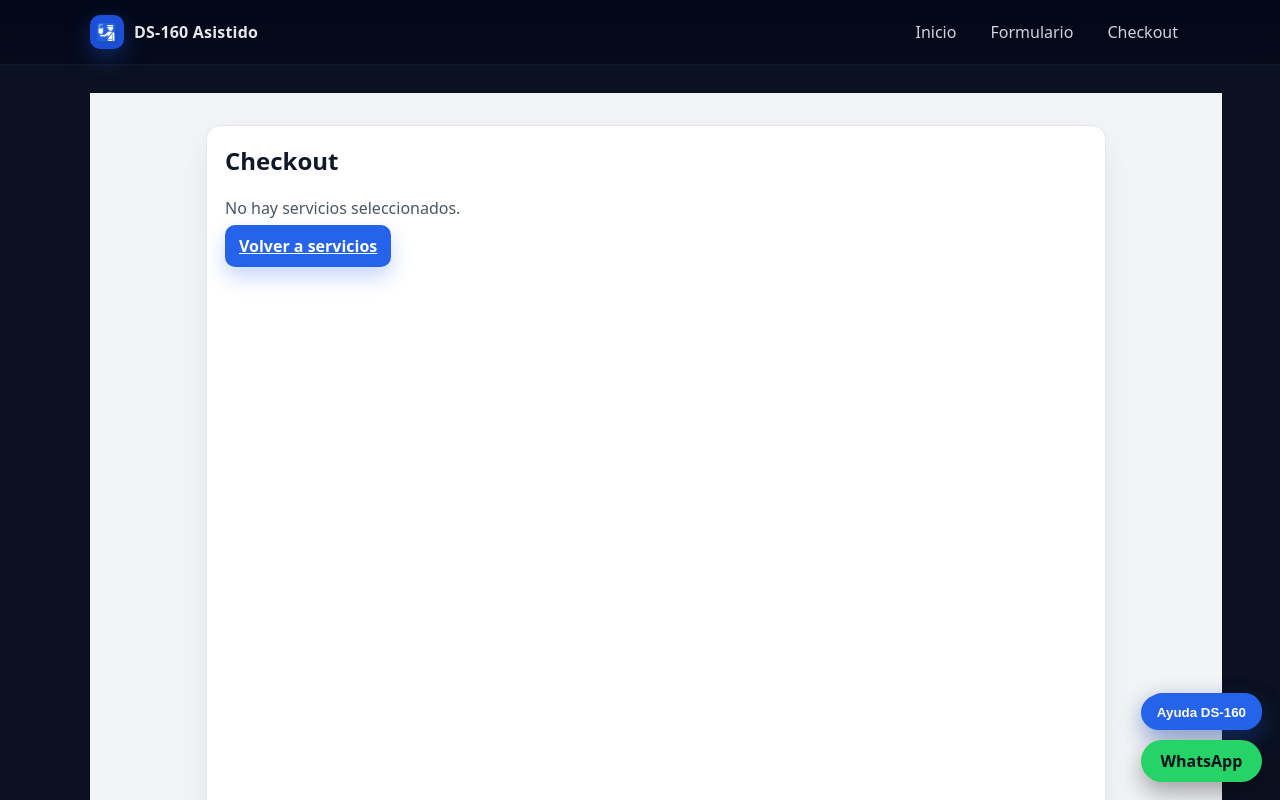
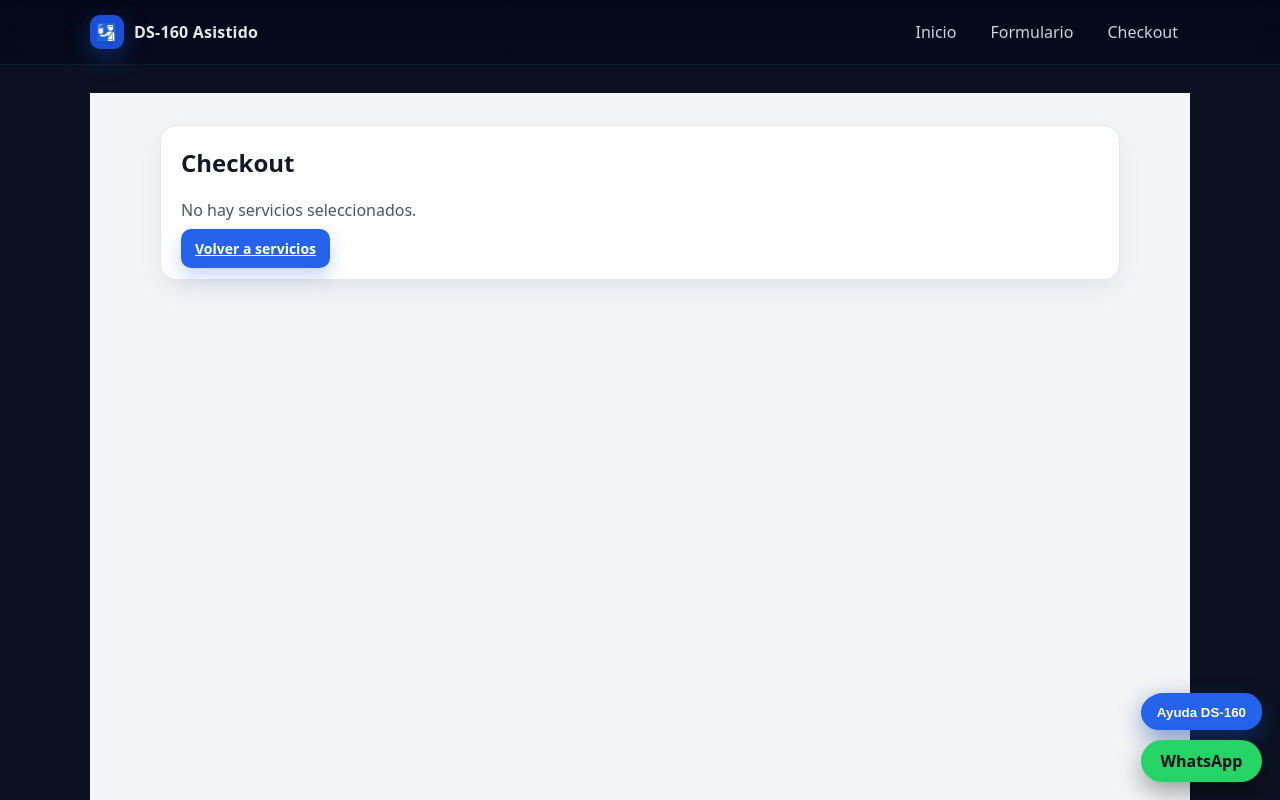
Before and after one commit to robertotitus86/ds160-app, a Next.js app: page /checkout in a window 1280 px wide. Shown: the top 800 px of the page. Built offline with nearby package versions, Linux system fonts and the light colour scheme.

Commit message:
Update page.tsx

```diff
--- a/app/checkout/page.tsx
+++ b/app/checkout/page.tsx
@@ -23,34 +23,45 @@ const TITLES: Record<string, string> = {
 type Method = "deuna" | "transferencia" | "paypal_soon" | "card_soon";
 
 const css = {
+  // Fondo general claro para todo el checkout
+  page: {
+    width: "100%",
+    minHeight: "100vh",
+    background: "#f3f4f6", // gris claro
+    padding: "32px 16px",
+    boxSizing: "border-box",
+  } as React.CSSProperties,
+
   wrapper: {
     display: "flex",
     justifyContent: "center",
     width: "100%",
-    minHeight: "100vh",
-    padding: "32px 16px 48px",
-    background: "#f3f4f6", // fondo gris claro (más confianza)
   } as React.CSSProperties,
+
   inner: {
     width: "100%",
-    maxWidth: 900,
+    maxWidth: 960,
     display: "grid",
-    gap: 18,
+    gap: 20,
   } as React.CSSProperties,
+
+  // Tarjetas tipo banca / SaaS
   card: {
     background: "#ffffff",
-    padding: 18,
-    borderRadius: 14,
+    padding: 20,
+    borderRadius: 16,
     border: "1px solid #e5e7eb",
-    boxShadow: "0 12px 30px rgba(15,23,42,0.06)",
+    boxShadow: "0 10px 25px rgba(15,23,42,0.06)",
   } as React.CSSProperties,
+
   label: {
     fontSize: 13,
     opacity: 0.9,
     display: "block",
     marginBottom: 4,
-    color: "#111827",
+    color: "#4b5563",
   } as React.CSSProperties,
+
   input: {
     width: "100%",
     padding: "8px 10px",
@@ -61,16 +72,19 @@ const css = {
     outline: "none",
     fontSize: 14,
   } as React.CSSProperties,
+
   btn: {
     background: "#2563eb",
-    color: "#ffffff",
+    color: "#fff",
     border: "none",
     borderRadius: 10,
     padding: "10px 14px",
     cursor: "pointer",
     fontWeight: 600,
-    boxShadow: "0 10px 20px rgba(37,99,235,0.25)",
+    fontSize: 14,
+    boxShadow: "0 8px 18px rgba(37,99,235,0.25)",
   } as React.CSSProperties,
+
   ghost: {
     background: "#e5e7eb",
     color: "#111827",
@@ -79,33 +93,93 @@ const css = {
     padding: "10px 14px",
     cursor: "pointer",
     fontWeight: 500,
+    fontSize: 14,
   } as React.CSSProperties,
+
+  // Error en rojo suave
   error: {
     background: "#fef2f2",
     border: "1px solid #fecaca",
     padding: 12,
     color: "#b91c1c",
-    borderRadius: 10,
+    borderRadius: 12,
   } as React.CSSProperties,
+
+  // Toast flotante de éxito
+  toastContainer: {
+    position: "fixed",
+    top: 80,
+    right: 24,
+    zIndex: 60,
+  } as React.CSSProperties,
+
+  okToast: {
+    display: "flex",
+    alignItems: "flex-start",
+    gap: 10,
+    maxWidth: 360,
+    background: "#ecfdf3",
+    border: "1px solid #bbf7d0",
+    padding: 14,
+    color: "#166534",
+    borderRadius: 14,
+    boxShadow: "0 16px 40px rgba(22,163,74,0.25)",
+  } as React.CSSProperties,
+
+  okIconCircle: {
+    width: 24,
+    height: 24,
+    borderRadius: "999px",
+    background: "#22c55e",
+    display: "flex",
+    alignItems: "center",
+    justifyContent: "center",
+    color: "#ecfdf3",
+    fontSize: 14,
+    flexShrink: 0,
+  } as React.CSSProperties,
+
+  okTitle: {
+    fontWeight: 600,
+    marginBottom: 2,
+  } as React.CSSProperties,
+
+  okBody: {
+    fontSize: 13,
+    whiteSpace: "pre-wrap",
+  } as React.CSSProperties,
+
+  okCloseBtn: {
+    marginLeft: 8,
+    background: "transparent",
+    border: "none",
+    color: "#166534",
+    cursor: "pointer",
+    fontSize: 16,
+    lineHeight: 1,
+  } as React.CSSProperties,
+
   tabs: {
     display: "flex",
     flexWrap: "wrap" as const,
     gap: 10,
   } as React.CSSProperties,
+
   tab(active: boolean, disabled?: boolean): React.CSSProperties {
     return {
       position: "relative",
       background: active ? "#2563eb" : "#e5e7eb",
       color: disabled ? "rgba(55,65,81,.6)" : active ? "#ffffff" : "#111827",
       border: "none",
-      borderRadius: 10,
-      padding: "8px 12px",
+      borderRadius: 999,
+      padding: "8px 14px",
       cursor: disabled ? "not-allowed" : "pointer",
       opacity: disabled ? 0.7 : 1,
       fontSize: 13,
       fontWeight: 500,
     };
   },
+
   soonBadge: {
     position: "absolute" as const,
     top: -8,
@@ -116,36 +190,6 @@ const css = {
     color: "#111827",
     fontSize: 10,
     fontWeight: 700,
-  } as React.CSSProperties,
-
-  // Toast flotante
-  toastOverlay: {
-    position: "fixed" as const,
-    top: 80, // debajo del navbar
-    right: 24,
-    zIndex: 60,
-    maxWidth: 360,
-  } as React.CSSProperties,
-  toast: {
-    background: "#ecfdf3",
-    border: "1px solid #bbf7d0",
-    color: "#166534",
-    padding: 14,
-    borderRadius: 12,
-    boxShadow: "0 18px 40px rgba(15,23,42,0.35)",
-    fontSize: 13,
-    display: "flex",
-    alignItems: "flex-start",
-    gap: 8,
-  } as React.CSSProperties,
-  toastCloseBtn: {
-    marginLeft: 6,
-    background: "transparent",
-    border: "none",
-    cursor: "pointer",
-    color: "#166534",
-    fontSize: 16,
-    lineHeight: 1,
   } as React.CSSProperties,
 };
 
@@ -229,16 +273,9 @@ function CheckoutInner() {
     }
   }, [fromURL.join(",")]);
 
-  // Autocerrar el toast de éxito después de unos segundos
-  useEffect(() => {
-    if (!successMsg) return;
-    const id = setTimeout(() => setSuccessMsg(""), 9000);
-    return () => clearTimeout(id);
-  }, [successMsg]);
-
   function copy(text: string) {
-    if (typeof navigator !== "undefined" && navigator.clipboard) {
-      navigator.clipboard.writeText(text).catch(() => {});
+    if (typeof navigator !== "undefined" && (navigator as any).clipboard) {
+      (navigator as any).clipboard.writeText(text).catch(() => {});
     }
   }
 
@@ -349,7 +386,7 @@ function CheckoutInner() {
       });
 
       setSuccessMsg(
-        `✅ Recibimos tu solicitud (#${orderId}).\n` +
+        `Recibimos tu solicitud (#${orderId}).\n` +
           `Revisaremos el pago y te habilitaremos el acceso al asistente DS-160.\n` +
           `Te contactaremos al WhatsApp ${phone.trim()} o al correo ${email.trim()}.`
       );
@@ -364,6 +401,7 @@ function CheckoutInner() {
 
   if (!items.length) {
     return (
+      <div style={css.page}>
         <div style={css.wrapper}>
           <div style={css.inner}>
             <div style={css.card}>
@@ -375,22 +413,26 @@ function CheckoutInner() {
             </div>
           </div>
         </div>
+      </div>
     );
   }
 
   return (
-    <div style={css.wrapper}>
-      {/* TOAST flotante de éxito */}
+    <div style={css.page}>
+      {/* Toast flotante de éxito */}
       {successMsg && (
-        <div style={css.toastOverlay}>
-          <div style={css.toast}>
-            <span style={{ marginTop: 2 }}>✅</span>
-            <div style={{ flex: 1, whiteSpace: "pre-wrap" }}>{successMsg}</div>
+        <div style={css.toastContainer}>
+          <div style={css.okToast}>
+            <div style={css.okIconCircle}>✓</div>
+            <div style={{ flex: 1 }}>
+              <div style={css.okTitle}>Pago enviado a revisión</div>
+              <div style={css.okBody}>{successMsg}</div>
+            </div>
             <button
               type="button"
-              style={css.toastCloseBtn}
               onClick={() => setSuccessMsg("")}
-              aria-label="Cerrar mensaje"
+              style={css.okCloseBtn}
+              aria-label="Cerrar aviso"
             >
               ×
             </button>
@@ -398,14 +440,15 @@ function CheckoutInner() {
         </div>
       )}
 
+      <div style={css.wrapper}>
         <div style={css.inner}>
-        {/* MENSAJES DE ERROR */}
+          {/* MENSAJES DE ERROR (en la parte superior) */}
           {errors.length > 0 && (
             <div style={css.error}>
               <b style={{ display: "block", marginBottom: 4 }}>
                 Revisa antes de continuar:
               </b>
-            <ul style={{ margin: "6px 0 0 18px" }}>
+              <ul style={{ margin: "4px 0 0 18px" }}>
                 {errors.map((e, i) => (
                   <li key={i}>{e}</li>
                 ))}
@@ -415,7 +458,9 @@ function CheckoutInner() {
 
           {/* DATOS DE CONTACTO */}
           <section style={css.card}>
-          <h2 style={{ marginTop: 0, color: "#111827" }}>Tus datos de contacto</h2>
+            <h2 style={{ marginTop: 0, color: "#111827" }}>
+              Tus datos de contacto
+            </h2>
             <p
               style={{
                 fontSize: 13,
@@ -523,8 +568,10 @@ function CheckoutInner() {
 
           {/* RESUMEN */}
           <section style={css.card}>
-          <h3 style={{ marginTop: 0, color: "#111827" }}>Resumen de tu compra</h3>
-          <ul style={{ margin: "6px 0 12px 18px", color: "#111827" }}>
+            <h3 style={{ marginTop: 0, color: "#111827" }}>
+              Resumen de tu compra
+            </h3>
+            <ul style={{ margin: "6px 0 12px 18px", color: "#374151" }}>
               {items.map((id) => (
                 <li
                   key={id}
@@ -537,11 +584,11 @@ function CheckoutInner() {
                     onClick={() => setItems(items.filter((x) => x !== id))}
                     style={{
                       marginLeft: 8,
-                    background: "#e5e7eb",
+                      background: "#f3f4f6",
                       color: "#111827",
-                    border: "none",
-                    borderRadius: 8,
-                    padding: "4px 8px",
+                      border: "1px solid #e5e7eb",
+                      borderRadius: 999,
+                      padding: "4px 10px",
                       cursor: "pointer",
                       fontSize: 12,
                     }}
@@ -558,7 +605,9 @@ function CheckoutInner() {
 
           {/* MÉTODO DE PAGO */}
           <section style={css.card}>
-          <h3 style={{ marginTop: 0, color: "#111827" }}>Elige cómo pagaste</h3>
+            <h3 style={{ marginTop: 0, color: "#111827" }}>
+              Elige cómo pagaste
+            </h3>
             <div style={css.tabs}>
               <button
                 style={css.tab(method === "deuna")}
@@ -592,7 +641,9 @@ function CheckoutInner() {
           {/* DEUNA */}
           {method === "deuna" && (
             <section style={css.card}>
-            <h3 style={{ marginTop: 0, color: "#111827" }}>Pago con Deuna (QR)</h3>
+              <h3 style={{ marginTop: 0, color: "#111827" }}>
+                Pago con Deuna (QR)
+              </h3>
               <div
                 style={{
                   display: "grid",
@@ -618,7 +669,7 @@ function CheckoutInner() {
                       width: 190,
                       height: "auto",
                       borderRadius: 12,
-                    boxShadow: "0 10px 30px rgba(15,23,42,.15)",
+                      boxShadow: "0 10px 30px rgba(15,23,42,.18)",
                     }}
                   />
                 </div>
@@ -629,7 +680,7 @@ function CheckoutInner() {
                       alignItems: "center",
                       gap: 8,
                       fontSize: 13,
-                    color: "#111827",
+                      color: "#374151",
                     }}
                   >
                     <input
@@ -662,13 +713,13 @@ function CheckoutInner() {
                       }
                     />
                     {deunaFile && (
-                    <small style={{ opacity: 0.75, color: "#4b5563" }}>
+                      <small style={{ opacity: 0.8, color: "#4b5563" }}>
                         Archivo: {deunaFile.name}
                       </small>
                     )}
                   </div>
 
-                <small style={{ opacity: 0.8, color: "#4b5563" }}>
+                  <small style={{ opacity: 0.8, fontSize: 12, color: "#4b5563" }}>
                     Al enviar, tu pago quedará <b>pendiente de revisión</b>. Te
                     habilitaremos el acceso cuando sea aprobado.
                   </small>
@@ -691,12 +742,13 @@ function CheckoutInner() {
                   padding: 14,
                   display: "grid",
                   gap: 10,
+                  color: "#111827",
                 }}
               >
-              <div style={{ fontSize: 13, opacity: 0.9, color: "#4b5563" }}>
+                <div style={{ fontSize: 13, opacity: 0.9 }}>
                   Datos para transferencia
                 </div>
-              <div style={{ color: "#111827" }}>
+                <div>
                   <b>Número de cuenta:</b> 2200449871{" "}
                   <button
                     onClick={() => copy("2200449871")}
@@ -705,8 +757,8 @@ function CheckoutInner() {
                       background: "#e5e7eb",
                       color: "#111827",
                       border: "none",
-                    borderRadius: 8,
-                    padding: "3px 8px",
+                      borderRadius: 999,
+                      padding: "3px 10px",
                       cursor: "pointer",
                       fontSize: 11,
                     }}
@@ -714,13 +766,13 @@ function CheckoutInner() {
                     Copiar
                   </button>
                 </div>
-              <div style={{ color: "#111827" }}>
+                <div>
                   <b>Tipo de cuenta:</b> Ahorros
                 </div>
-              <div style={{ color: "#111827" }}>
+                <div>
                   <b>Banco:</b> Pichincha
                 </div>
-              <div style={{ color: "#111827" }}>
+                <div>
                   <b>Titular:</b> Roberto Acosta
                 </div>
 
@@ -746,7 +798,7 @@ function CheckoutInner() {
                     }
                   />
                   {transFile && (
-                  <small style={{ opacity: 0.75, color: "#4b5563" }}>
+                    <small style={{ opacity: 0.8, color: "#4b5563" }}>
                       Archivo: {transFile.name}
                     </small>
                   )}
@@ -758,7 +810,7 @@ function CheckoutInner() {
                     alignItems: "center",
                     gap: 8,
                     fontSize: 13,
-                  color: "#111827",
+                    color: "#374151",
                   }}
                 >
                   <input
@@ -769,7 +821,7 @@ function CheckoutInner() {
                   Confirmo que realicé la transferencia por el total indicado
                 </label>
 
-              <small style={{ opacity: 0.8, color: "#4b5563" }}>
+                <small style={{ opacity: 0.8, fontSize: 12, color: "#4b5563" }}>
                   Al enviar, tu pago quedará <b>pendiente de revisión</b>. Te
                   habilitaremos el acceso cuando sea aprobado.
                 </small>
@@ -811,6 +863,7 @@ function CheckoutInner() {
           </section>
         </div>
       </div>
+    </div>
   );
 }
 
```
Lines whose indentation alone changed are shown as unchanged.
